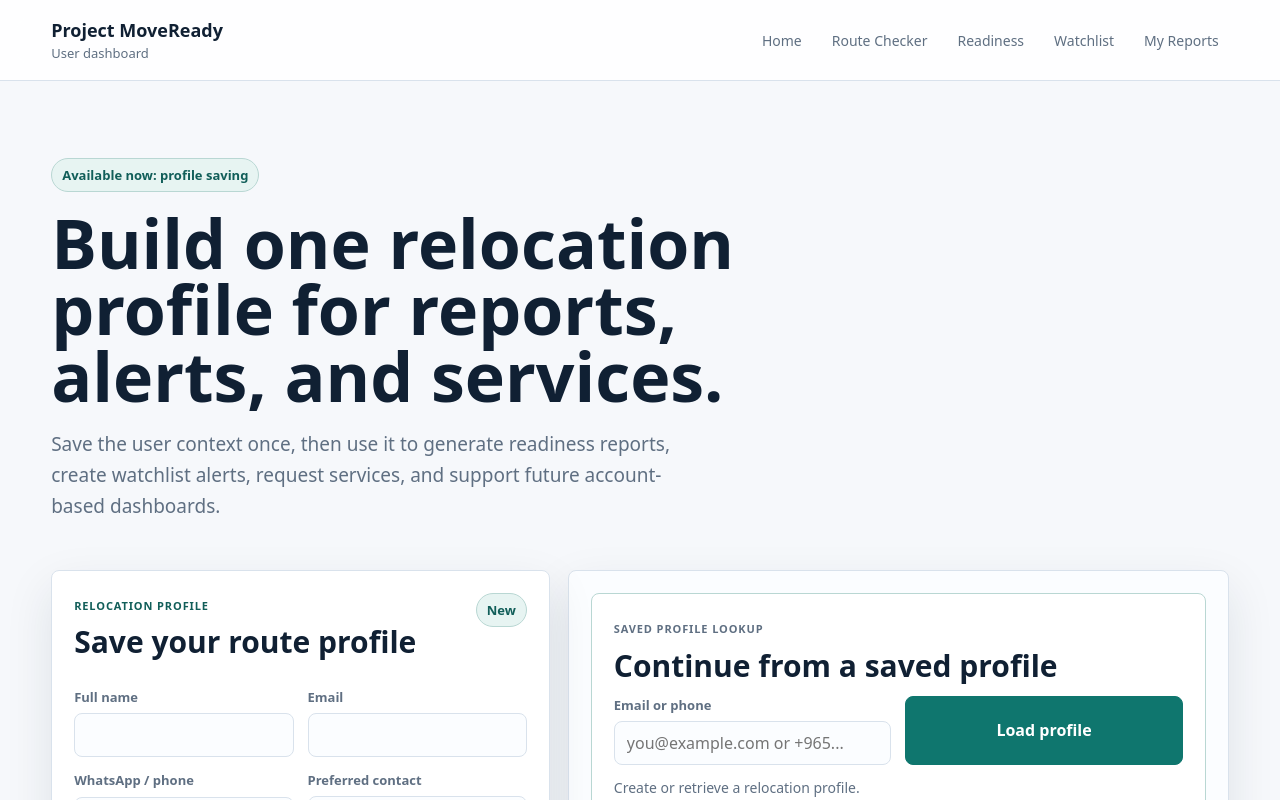
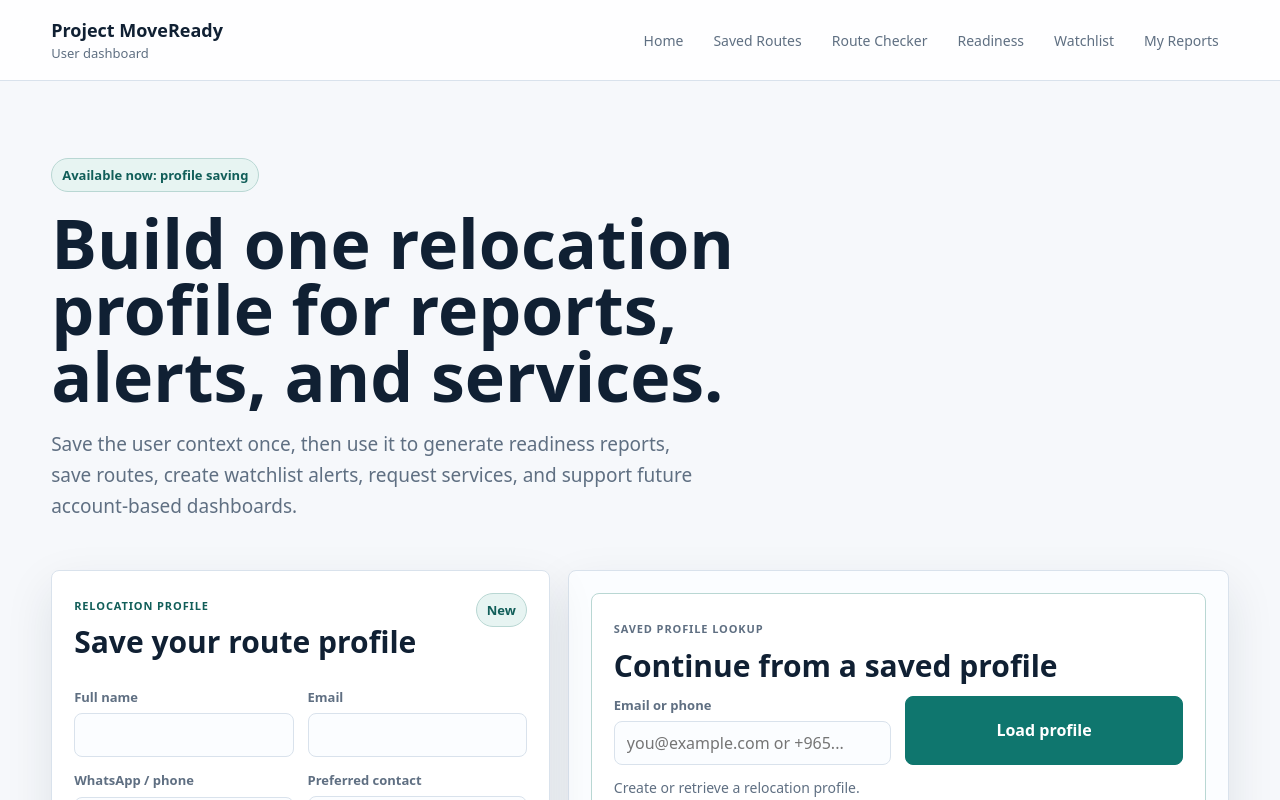
Before and after one commit to SirBM201/SirBM201-moveready-frontend, a Next.js app: page /dashboard in a window 1280 px wide. Shown: the top 800 px of the page. Built offline with nearby package versions, Linux system fonts and the light colour scheme; no server answers.

Commit message:
Link dashboard to saved routes

```diff
--- a/app/dashboard/page.tsx
+++ b/app/dashboard/page.tsx
@@ -10,6 +10,7 @@ export default function DashboardPage() {
         </a>
         <nav className="nav" aria-label="Main navigation">
           <a href="/">Home</a>
+          <a href="/saved-routes">Saved Routes</a>
           <a href="/route-checker">Route Checker</a>
           <a href="/readiness">Readiness</a>
           <a href="/watchlist">Watchlist</a>
@@ -22,7 +23,7 @@ export default function DashboardPage() {
           <span className="eyebrow">Available now: profile saving</span>
           <h1>Build one relocation profile for reports, alerts, and services.</h1>
           <p className="lede">
-            Save the user context once, then use it to generate readiness reports, create watchlist alerts, request services, and support future account-based dashboards.
+            Save the user context once, then use it to generate readiness reports, save routes, create watchlist alerts, request services, and support future account-based dashboards.
           </p>
         </div>
       </section>
```
